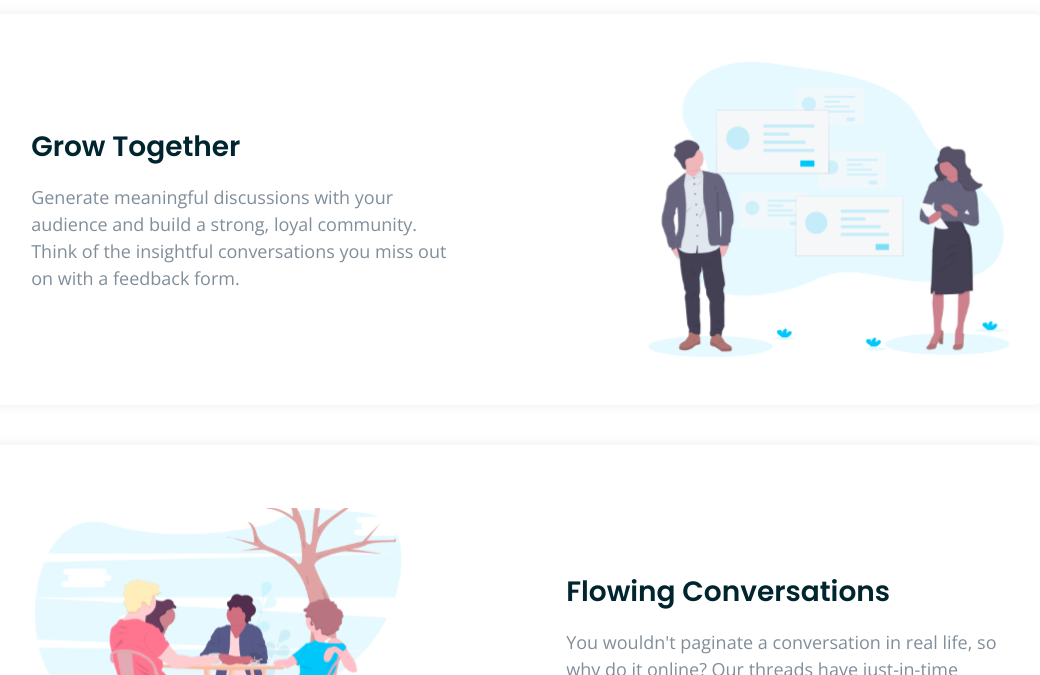
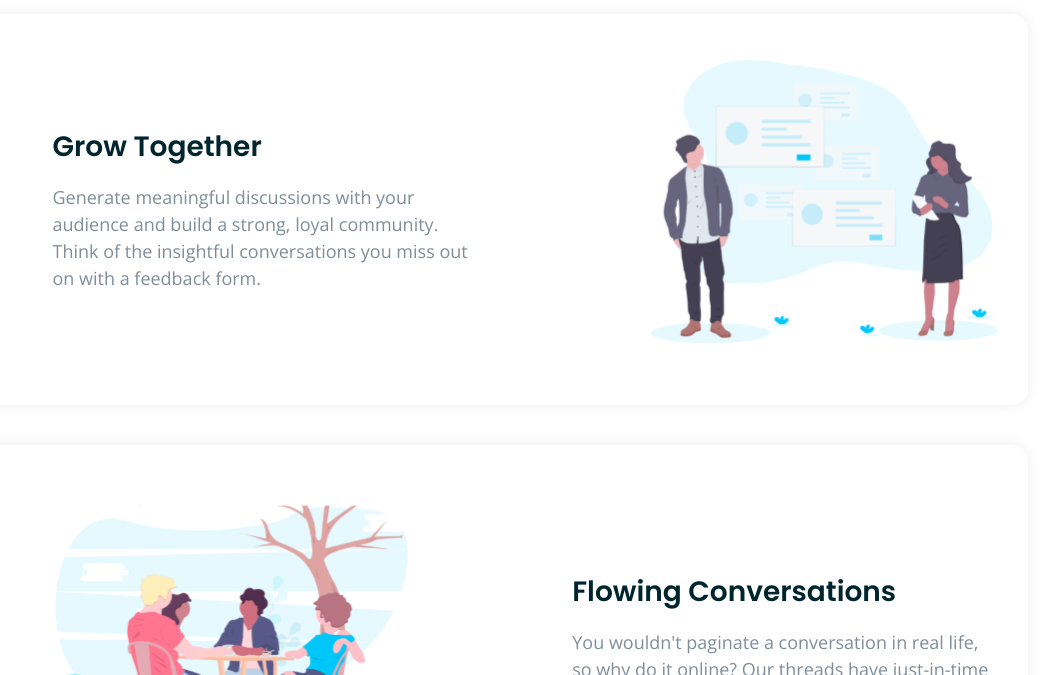
Before and after one commit to stephjoseph/huddle-landing-page-with-alternating-feature-blocks-master, a React (Create React App) app: page / in a window 1280 px wide. Shown: the part 805-1480 px from the top of the page, without its empty margins (160-1200 px from the left). Built offline with nearby package versions, Linux system fonts and the light colour scheme.

Commit message:
Update Main.js

```diff
--- a/src/components/Main.js
+++ b/src/components/Main.js
@@ -6,7 +6,7 @@ import CTA from "./CTA";
 
 const Main = () => {
   return (
-    <main className="z-10 flex w-[20.938rem] flex-col items-center gap-[7.5rem] xl:w-[88.88vw] xl:max-w-[80rem] xl:gap-[10rem]">
+    <main className="z-10 flex w-[20.938rem] flex-col items-center gap-[7.5rem] xl:w-[85.55vw] xl:max-w-[77rem] xl:gap-[10rem]">
       <div className="flex w-full flex-col items-center gap-10">
         <Grow />
         <Conversations />
```
